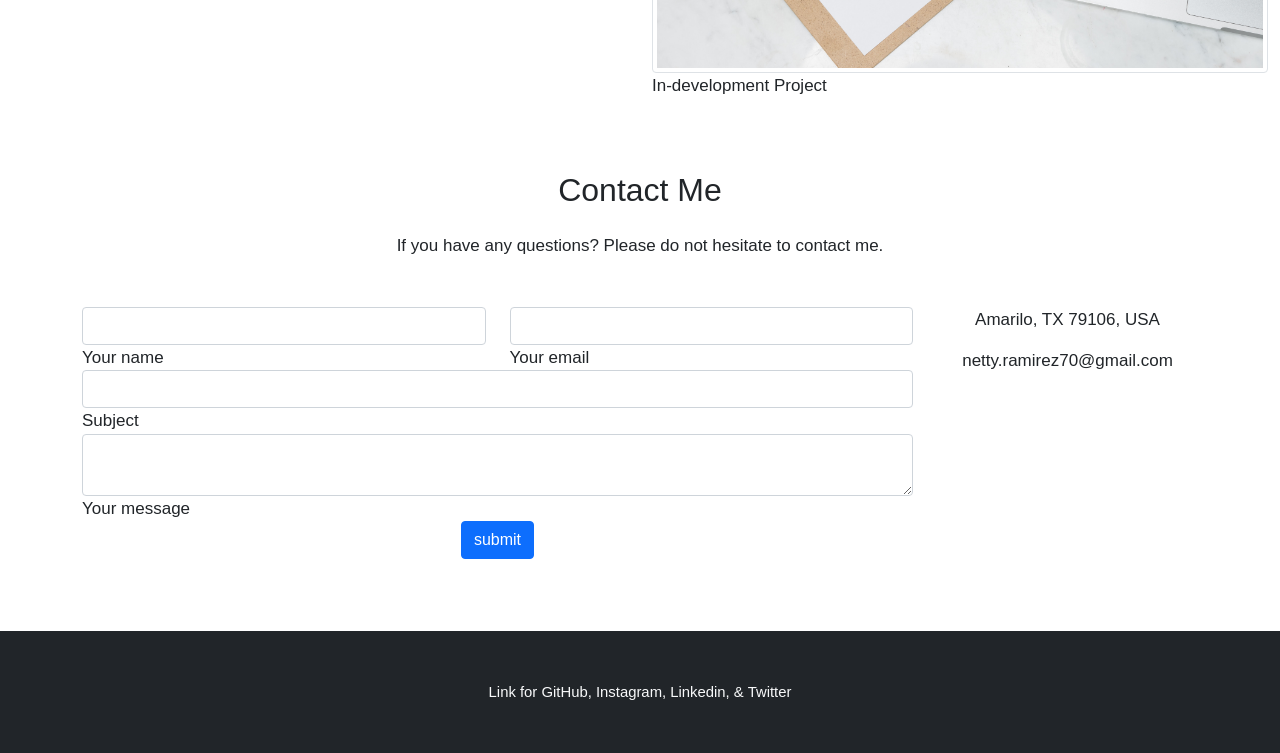
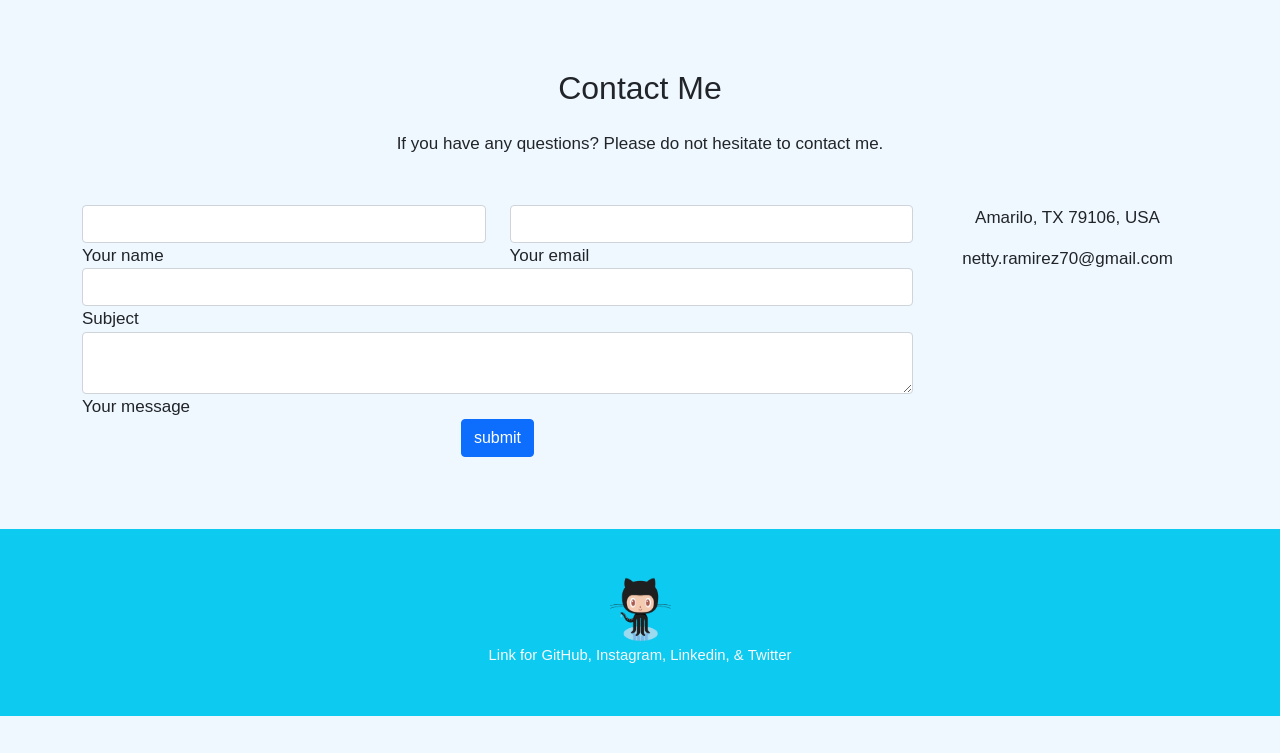
Before and after one commit to nramirez40/my-pwp-netty, a plain HTML site: page public_html/index.html in a window 1280 px wide. Shown: the part 1628-2381 px from the top of the page. After the commit the page ends 2344 px from the top, so only its background shows below. Drawn offline with nearby package versions, Linux system fonts and the light colour scheme; some packages are replaced by stand-ins of ours; a script that the page names is missing; some icons are missing.

Commit message:
added github link

```diff
--- a/public_html/css/style.css
+++ b/public_html/css/style.css
@@ -6,6 +6,7 @@
 body {
     font-family: fantasy;
     font-size: 17px;
+    background-color: aliceblue;
 }
 .container img {vertical-align: middle;}
 
@@ -14,7 +15,7 @@ body {
     background-repeat: no-repeat;
     background-position: center;
     background-size: cover;
-    max-width: 800px; /* Maximum width */
+    max-width: 100vw; /* Maximum width */
     height: auto;
     margin: 0 auto; /* Center it */
 }
--- a/public_html/index.html
+++ b/public_html/index.html
@@ -157,7 +157,12 @@
 
 
 <!-- Footer Buttons -->
-<footer class="bg-dark text-light text-center p-5">
+<footer class="container-fluid bg-info text-light text-center p-5">
+    <div class="row align-items-center">
+        <a href="https://github.com/nramirez40" class="col">
+            <img src="gitthub.png" width="65" height="65"/>
+        </a>
+    </div>
     <small>Link for GitHub, Instagram, Linkedin, & Twitter</small>
 </footer>
 
```
Also changed, not shown: public_html/gitthub.png (added).
